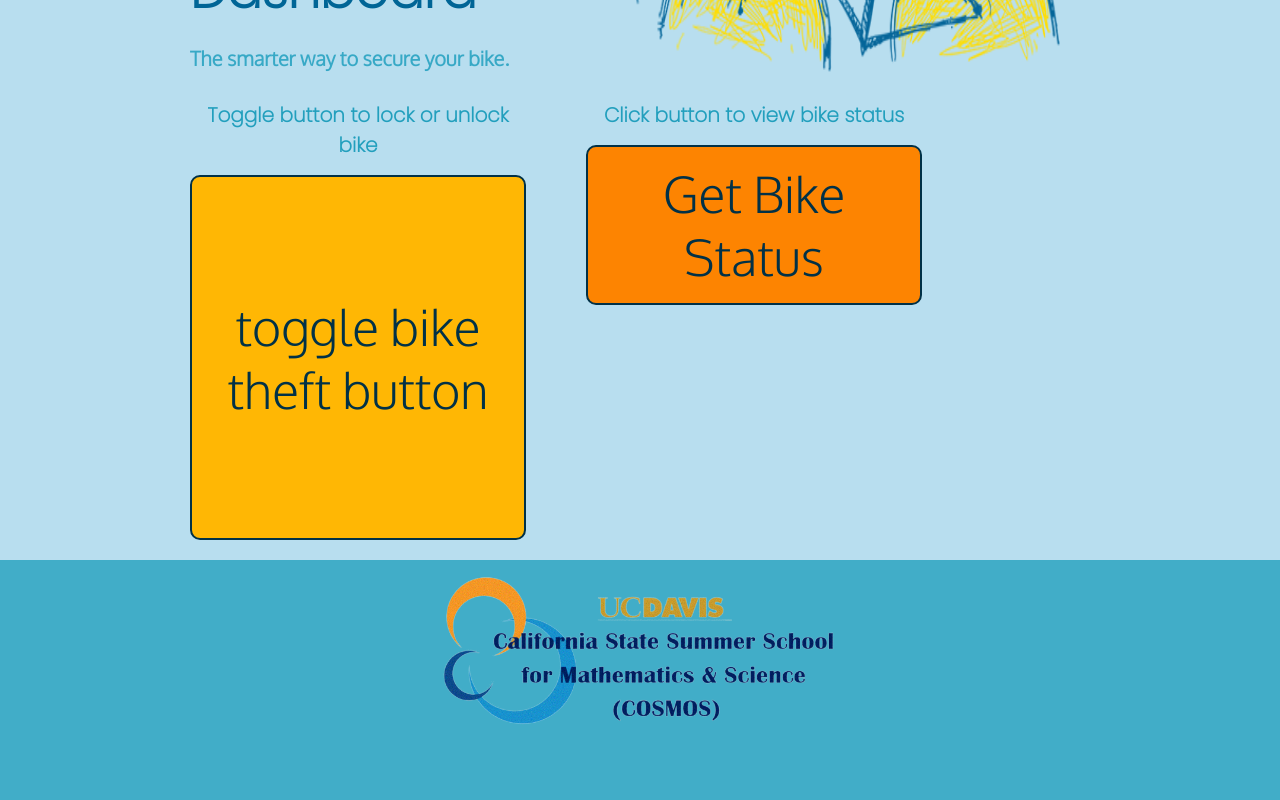
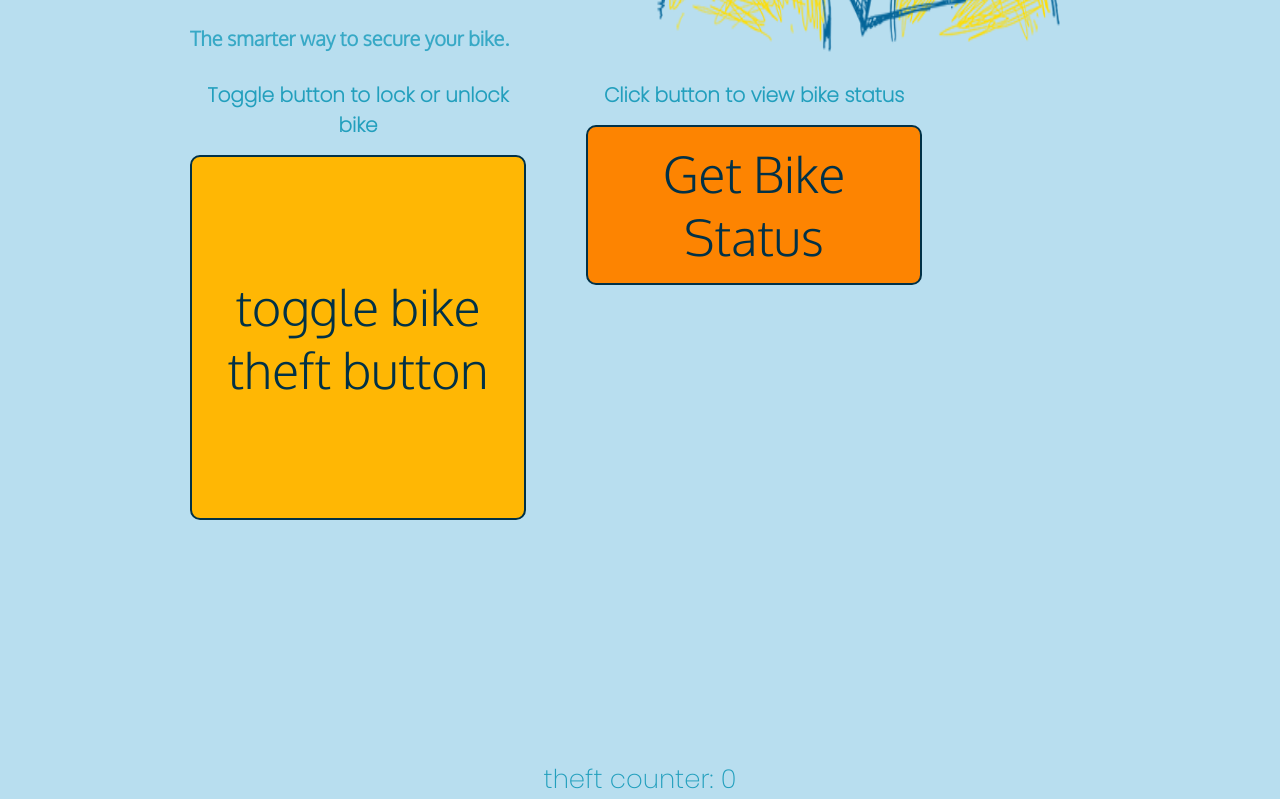
Before and after one commit to ayz122004/biketheft, a React (Create React App) app: page / in a window 1280 px wide. Shown: the part 240-1040 px from the top of the page. Built offline with nearby package versions, Linux system fonts and the light colour scheme.

Commit message:
add Activity Log and Theft Counter functionality

```diff
--- /dev/null
+++ b/src/ActivityItem.jsx
@@ -0,0 +1,19 @@
+import React, { useState } from "react";
+
+function ActivityItem(props) {
+  return (
+    <div
+      style={{
+        backgroundColor: "black",
+        color: "white",
+      }}
+    >
+      Activity Item:
+      <ul>
+        <li>Timestamp: {props.timestamp}</li>
+        <li>Action: {props.action}</li>
+      </ul>
+    </div>
+  );
+}
+export default ActivityItem;
--- a/src/App.css
+++ b/src/App.css
@@ -1,5 +1,25 @@
 
 @import url('https://fonts.googleapis.com/css2?family=Oxygen:wght@300&family=Poppins:wght@100;200&display=swap');
+
+/* width */
+::-webkit-scrollbar {
+  width: 10px;
+}
+
+/* Track */
+::-webkit-scrollbar-track {
+  background: #f1f1f1;
+}
+
+/* Handle */
+::-webkit-scrollbar-thumb {
+  background: #888;
+}
+
+/* Handle on hover */
+::-webkit-scrollbar-thumb:hover {
+  background: #555;
+}
 
 *{
   margin: 0px;
--- a/src/App.js
+++ b/src/App.js
@@ -1,20 +1,25 @@
+import React, { useState } from "react";
+import axios from "axios";
+
 import "./App.css";
-import axios from "axios";
-import React, { useState } from "react";
-import footer from "./footer.png";
+import ActivityItem from "./ActivityItem";
 import bike from "./bike.png";
 
 function App() {
   const [bikeStatus, setBikeStatus] = useState(""); // for getting indicator
-  const [bikeTheftButton, setBikeTheftButton] = React.useState(null); //for posting data to toggle
-  const [buttonStatus, setButtonStatus] = useState(""); //for getting current toggle status
+  const [bikeTheftButton, setBikeTheftButton] = React.useState(null); // for posting data to toggle
+  const [buttonStatus, setButtonStatus] = useState(""); // for getting current toggle status
+  const [activityList, setActivityList] = useState([]); // for logging Lock/Unlock actions
+
+  // Theft counter stuff
+  const [theftCounter, setTheftCounter] = useState(0);
 
   const getButtonStatus = () => {
     // GET current toggle status
     axios
       .get("https://io.adafruit.com/api/v2/lmarielle/feeds/biketheftbutton")
       .then((response) => {
-        console.log(response);
+        console.log("get button status: " + response.data.last_value);
         setButtonStatus(response.data.last_value);
       });
   };
@@ -29,10 +34,21 @@ function App() {
           { value: "ON" }
         )
         .then((response) => {
-          console.log(response);
+          console.log("POST getButton response: " + response.data.value);
           setBikeTheftButton("In Use");
           document.getElementById("button1").innerHTML = bikeTheftButton;
+
+          //Activity Log stuff
+          const date = new Date();
+          let dateString = date.toLocaleString();
+          let newActivityItem = (
+            <ActivityItem action="Locked bike" timestamp={dateString} />
+          );
+          activityList.unshift(newActivityItem);
+          setActivityList(activityList);
+          console.log(activityList);
         });
+      getBikeStatus();
     } else if (buttonStatus === "ON") {
       axios
         .post(
@@ -40,10 +56,21 @@ function App() {
           { value: "OFF" }
         )
         .then((response) => {
-          console.log(response);
+          console.log("POST getButton response: " + response.data.value);
           setBikeTheftButton("Locked");
           document.getElementById("button1").innerHTML = bikeTheftButton;
+
+          //Activity Log stuff
+          const date = new Date();
+          let dateString = date.toLocaleString();
+          let newActivityItem = (
+            <ActivityItem action="Unlocked bike" timestamp={dateString} />
+          );
+          activityList.unshift(newActivityItem);
+          setActivityList(activityList);
+          console.log(activityList);
         });
+      getBikeStatus();
     }
     getButtonStatus();
   }
@@ -53,11 +80,13 @@ function App() {
     axios
       .get("https://io.adafruit.com/api/v2/lmarielle/feeds/bikestatus")
       .then((response) => {
-        console.log(response);
+        console.log("get bike status: " + response.data.last_value);
         if (response.data.last_value == 0) {
           setBikeStatus("Bike Is Secured");
         } else {
           setBikeStatus("THEFT DETECTED!!!");
+          setTheftCounter(theftCounter + 1);
+          console.log("theft counter: " + theftCounter);
         }
       });
   };
@@ -65,14 +94,13 @@ function App() {
   return (
     <div className="App">
       <header className="App-header">
-        <div class="outline">
+        <div className="outline">
           <div className="top">
-            <div class="title">
+            <div className="title">
               <h1>Bike Theft Detector Dashboard</h1>
               <h2>The smarter way to secure your bike.</h2>
             </div>
 
-            {/* <div className="bike"></div> */}
             <img src={bike} />
           </div>
 
@@ -86,7 +114,6 @@ function App() {
               >
                 toggle bike theft button
               </button>
-              {/* {"Button status: " + bikeTheftButton} */}
             </div>
 
             <div className="but">
@@ -98,11 +125,13 @@ function App() {
             </div>
           </div>
         </div>
+        <div style={{ overflow: "scroll", height: "30vh" }}>
+          {activityList.map((item, i) => (
+            <li key={i}>{item}</li>
+          ))}
+        </div>
+        <div>{"theft counter: " + theftCounter}</div>
       </header>
-
-      <footer>
-        <img src={footer} />
-      </footer>
     </div>
   );
 }
```
